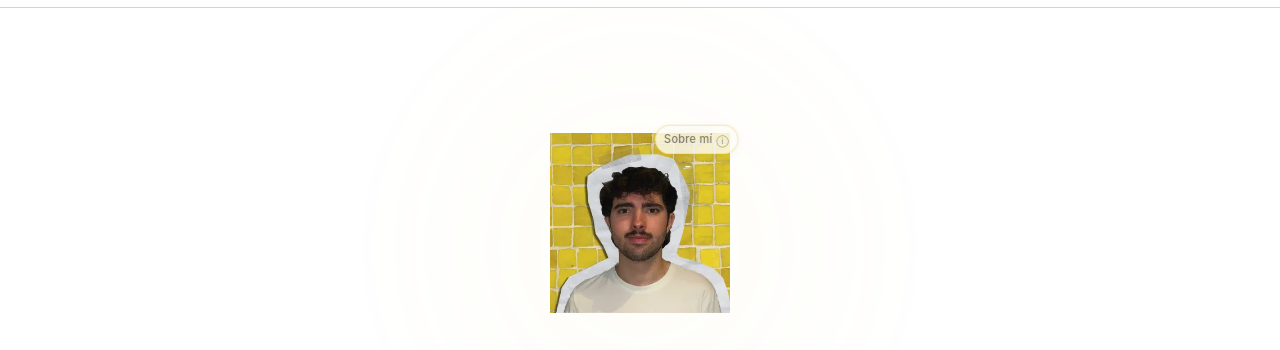
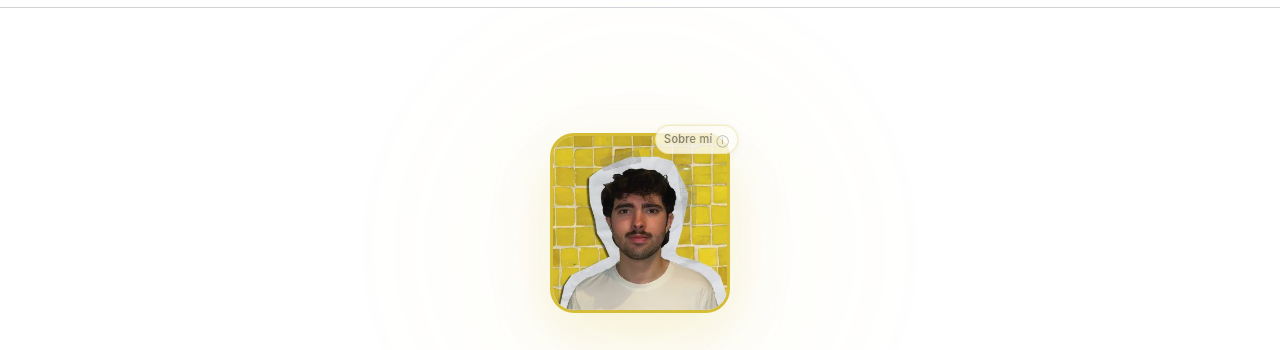
Before and after one commit to alvarolostal/lostal-portfolio, an Astro site: page / in a window 1280 px wide. Shown: the part 53-403 px from the top of the page. Built offline with nearby package versions, Linux system fonts and the light colour scheme; Astro itself is replaced by a stand-in of ours.

Commit message:
feat: agregar clase y ID a la imagen del héroe; mejorar formato de metadatos Open Graph y Twitter

```diff
--- a/src/components/Hero.astro
+++ b/src/components/Hero.astro
@@ -19,6 +19,8 @@
         height="180"
         loading="eager"
         fetchpriority="high"
+        class="hero-image interactive-image"
+        id="heroImage"
       />
 
       <div class="profile-indicator" aria-hidden="true">
```
Also changed, not shown: src/layouts/Layout.astro (+6 -3 lines).
